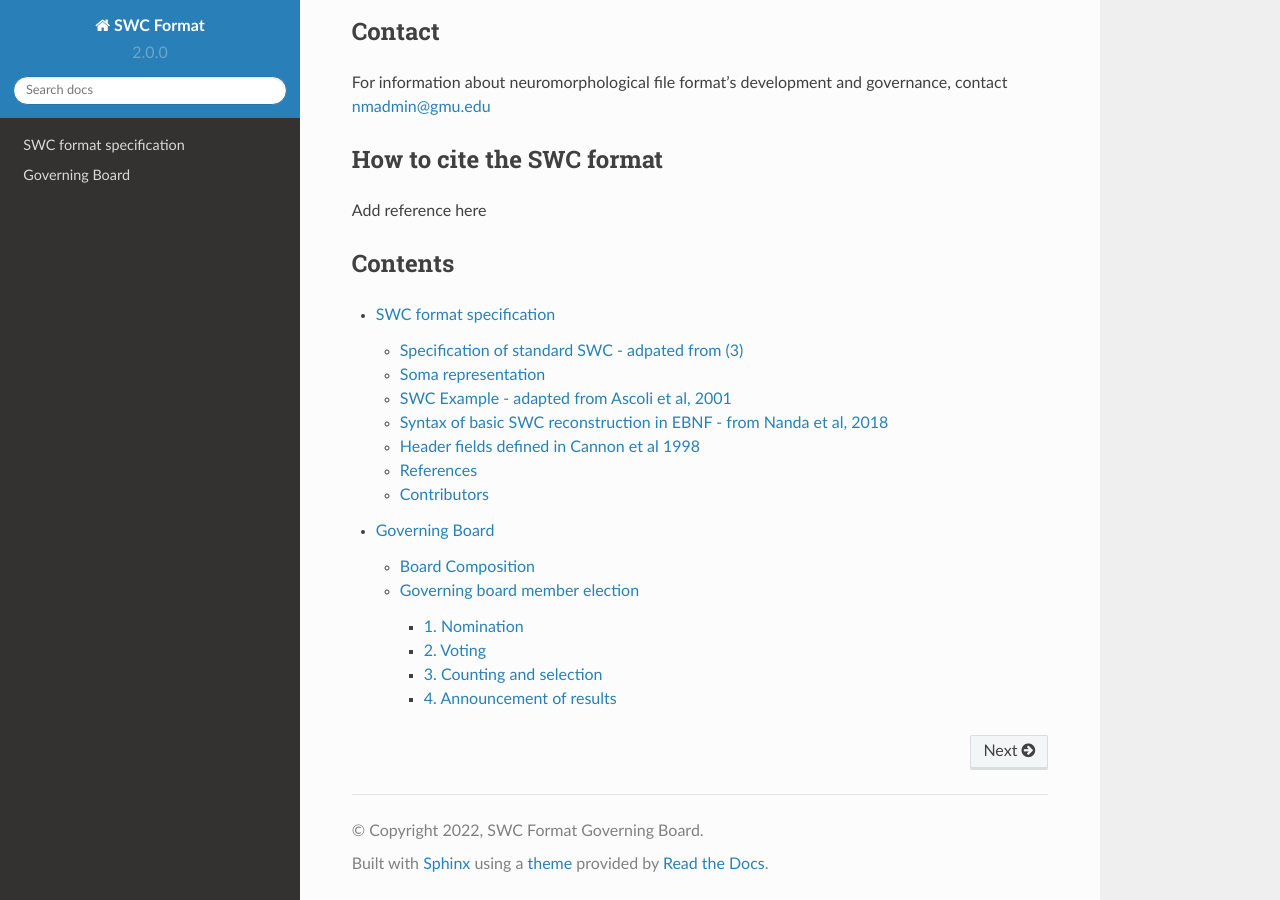
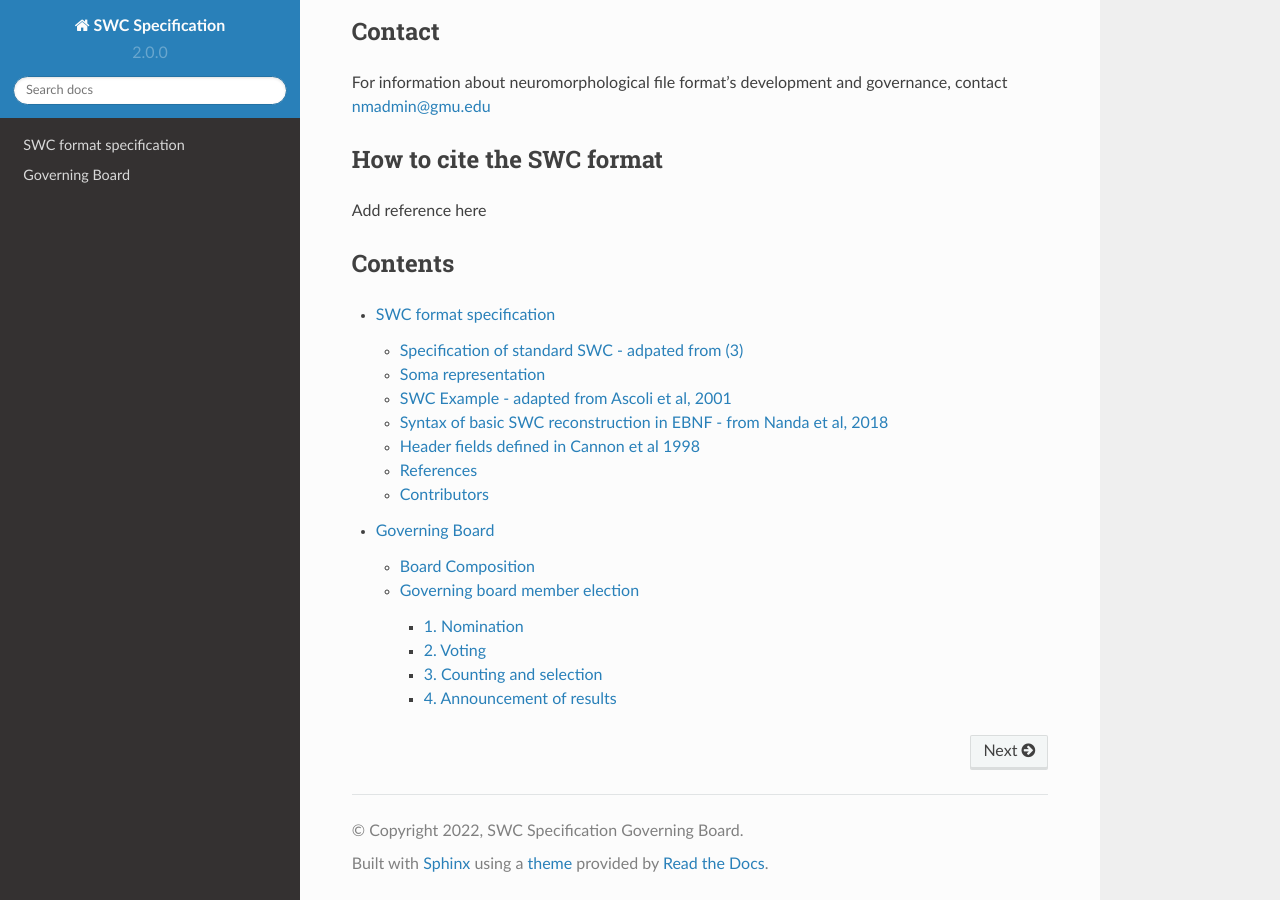
Before and after one commit to bengtl/swcspec, a Sphinx documentation site: the page built from docs/source/index.rst, in a window 1280 px wide and 900 px high, scrolled down 661 px. Built offline with Sphinx 7.4.7 and the Read the Docs theme 2.0.0, drawn with Linux system fonts in a browser that asks for light colours; pages that are not in the unit, such as notebooks, are missing from menus.

Commit message:
Changed name

```diff
--- a/docs/source/conf.py
+++ b/docs/source/conf.py
@@ -2,8 +2,8 @@
 
 # -- Project information
 
-project = 'SWC Format'
-copyright = '2022, SWC Format Governing Board'
+project = 'SWC Specification'
+copyright = '2022, SWC Specification Governing Board'
 author = 'Bengt Ljungquist'
 
 release = '2.0'
```
